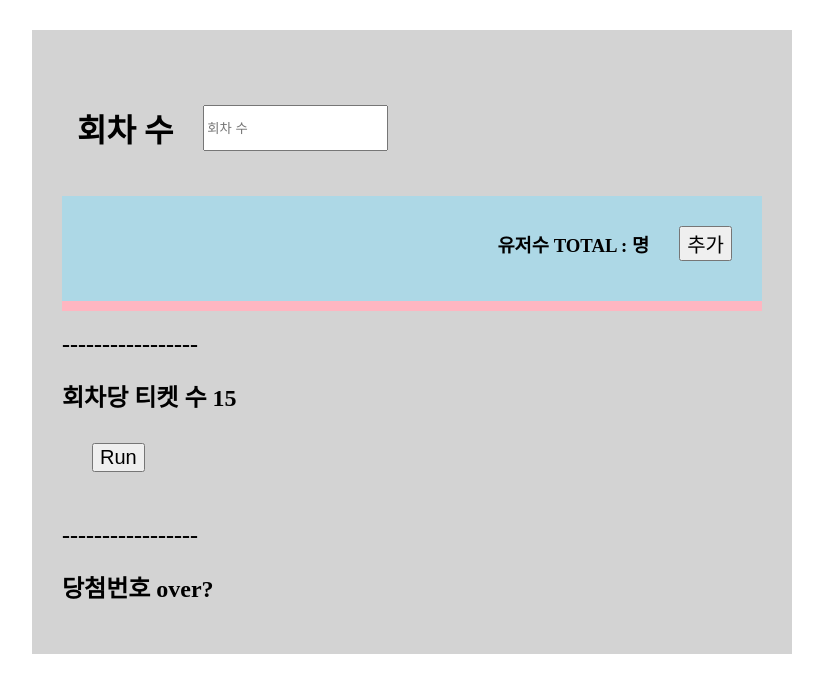
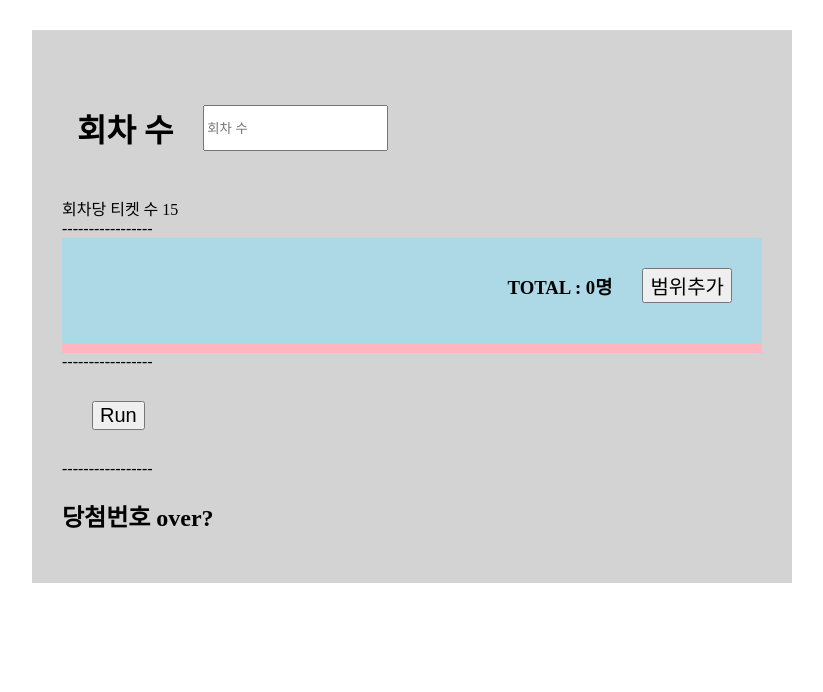
Before and after one commit to bnbnac/event, a React (Create React App) app: page / in a window 1280 px wide. Shown: the top 692 px of the page, without its empty margins (6-829 px from the left). Built offline with nearby package versions, Linux system fonts and the light colour scheme.

Commit message:
watching inputs

```diff
--- a/src/Add.js
+++ /dev/null
@@ -1,64 +0,0 @@
-import { useState } from "react";
-import styled from "styled-components";
-import { RANGE } from "./CONSTANT";
-import Range from "./Range";
-
-const Container = styled.div`
-  display: flex;
-  flex-direction: column;
-  background-color: lightblue;
-`;
-export const Btn = styled.button`
-  margin: 30px;
-  font-size: 20px;
-`;
-const Top = styled.div`
-  display: flex;
-  align-items: center;
-  justify-content: right;
-  padding-bottom: 10px;
-`;
-const Row = styled.div`
-  /* display: flex; */
-  align-items: center;
-  padding-bottom: 10px;
-  background-color: lightpink;
-`;
-const Column = styled.div`
-  display: flex;
-`;
-
-// let added = [];
-
-function Add() {
-  let [added, setAdded] = useState([]);
-
-  const handleOnClick = () => {
-    const now = Date.now();
-    setAdded([...added, now]);
-  };
-
-  return (
-    <Container>
-      <Top>
-        <h3>유저수 TOTAL : 명</h3>
-        <Btn onClick={() => handleOnClick()}>추가</Btn>
-      </Top>
-      <Row id="add">
-        {added.map((id, i) => {
-          console.log(id);
-          return (
-            <div key={id}>
-              <Column>
-                <Range></Range>
-                <Btn>x</Btn>
-              </Column>
-            </div>
-          );
-        })}
-      </Row>
-    </Container>
-  );
-}
-
-export default Add;
--- a/src/App.js
+++ b/src/App.js
@@ -1,6 +1,7 @@
+import { useState } from "react";
 import styled from "styled-components";
-import Add, { Btn } from "./Add";
-import Form from "./Form";
+import Add, { Btn } from "./components/Add";
+import Form from "./components/Form";
 
 const Container = styled.div`
   background-color: lightgray;
@@ -58,16 +59,25 @@ function App() {
     }
   };
 
+  const prerun = () => {};
+
   return (
     <Container>
-      <Form title={"회차 수"} />
-      <Add />
-      <h2>-----------------</h2>
-      <h2>
+      <form
+        onSubmit={(e) => {
+          e.preventDefault();
+        }}
+      >
+        <Form title={"회차 수"} />
         <div>회차당 티켓 수 15</div>
-        <Btn onClick={() => run()}>Run</Btn>
-      </h2>
-      <h2>-----------------</h2>
+        <div>-----------------</div>
+        <Add />
+        <div>-----------------</div>
+        <div>
+          <Btn onClick={() => prerun()}>Run</Btn>
+        </div>
+      </form>
+      <div>-----------------</div>
       <h2>당첨번호 over?</h2>
     </Container>
   );
--- a/src/CONSTANT.js
+++ /dev/null
@@ -1,2 +0,0 @@
-export const CYCLIC = "cyclic";
-export const RANGE = "range";
--- a/src/Range.js
+++ /dev/null
@@ -1,25 +0,0 @@
-import styled from "styled-components";
-import { Btn } from "./Add";
-
-const Container = styled.div`
-  /* display: flex; */
-  padding: 15px;
-  /* justify-content: space-between; */
-  align-items: center;
-`;
-const Row = styled.div``;
-function Range() {
-  return (
-    <Container>
-      <Row>
-        betting range
-        <input></input>~<input></input>
-      </Row>
-      <Row>
-        population<input></input>
-      </Row>
-    </Container>
-  );
-}
-
-export default Range;
--- /dev/null
+++ b/src/components/Add.js
@@ -0,0 +1,89 @@
+import { useEffect, useState } from "react";
+import styled from "styled-components";
+import Range from "./Range";
+
+const Container = styled.div`
+  display: flex;
+  flex-direction: column;
+  background-color: lightblue;
+`;
+export const Btn = styled.button`
+  margin: 30px;
+  font-size: 20px;
+`;
+const Top = styled.div`
+  display: flex;
+  align-items: center;
+  justify-content: right;
+  padding-bottom: 10px;
+`;
+const Row = styled.div`
+  /* display: flex; */
+  align-items: center;
+  padding-bottom: 10px;
+  background-color: lightpink;
+`;
+const Column = styled.div`
+  display: flex;
+`;
+
+// let added = [];
+
+function Add() {
+  let [added, setAdded] = useState([]);
+
+  const [range, setRange] = useState({});
+
+  const handleAdd = () => {
+    const now = Date.now();
+    const nowString = now.toString();
+    setAdded([...added, now]);
+    setRange({ ...range, [nowString]: { low: 0, high: 9999999, popul: 0 } });
+  };
+  const handleDelete = (e) => {
+    const tar = e.target.parentElement.id;
+    const deletedAdded = [...added];
+    const index = deletedAdded.indexOf(parseInt(tar));
+    if (index !== -1) {
+      deletedAdded.splice(index, 1);
+    }
+    setAdded(deletedAdded);
+
+    const deletedRange = { ...range };
+    delete deletedRange[tar];
+    setRange(deletedRange);
+  };
+
+  const [total, setTotal] = useState(0);
+  let sum = 0;
+  useEffect(() => {
+    sum = 0;
+    added.map((e) => {
+      sum += parseInt(range[e].popul);
+      setTotal(sum);
+    });
+  }, [range]);
+
+  return (
+    <Container>
+      <Top>
+        <h3>TOTAL : {total}명</h3>
+        <Btn onClick={() => handleAdd()}>범위추가</Btn>
+      </Top>
+      <Row id="add">
+        {added.map((el) => {
+          return (
+            <div key={el}>
+              <Column id={el}>
+                <Range setRange={setRange} el={el} range={range}></Range>
+                <Btn onClick={(event) => handleDelete(event)}>x</Btn>
+              </Column>
+            </div>
+          );
+        })}
+      </Row>
+    </Container>
+  );
+}
+
+export default Add;
--- a/src/Form.js
+++ b/src/components/Form.js
@@ -1,5 +1,4 @@
 import styled from "styled-components";
-import { CYCLIC } from "./CONSTANT";
 
 const Container = styled.div`
   display: flex;
@@ -19,7 +18,7 @@ function Form({ title }) {
       <h1>{title}</h1>
       <Input
         placeholder={title}
-        onChange={(e) => localStorage.setItem(CYCLIC, e.target.value)}
+        onChange={(e) => localStorage.setItem("cyclic", e.target.value)}
       />
     </Container>
   );
--- /dev/null
+++ b/src/components/Range.js
@@ -0,0 +1,55 @@
+import styled from "styled-components";
+
+const Container = styled.div`
+  /* display: flex; */
+  padding: 15px;
+  /* justify-content: space-between; */
+  align-items: center;
+`;
+const Row = styled.div``;
+const Input = styled.input`
+  margin: 5px;
+  width: 130px;
+  font-size: 12px;
+`;
+
+function Range({ setRange, el, range }) {
+  const low = (event) => {
+    const val = event.target.value;
+    setRange((prev) => ({ ...prev, [el]: { ...prev[el], low: val } }));
+    console.log(range);
+  };
+  const high = (event) => {
+    const val = event.target.value;
+    setRange((prev) => ({ ...prev, [el]: { ...prev[el], high: val } }));
+    console.log(range);
+  };
+  const pop = (event) => {
+    const val = event.target.value;
+    setRange((prev) => ({ ...prev, [el]: { ...prev[el], popul: val } }));
+    console.log(range);
+  };
+
+  return (
+    <Container>
+      <Row>
+        betting range
+        <Input
+          placeholder="n 이상(default 0)"
+          onChange={(event) => low(event)}
+        ></Input>
+        ~
+        <Input
+          placeholder="m 이하(default 9999999)"
+          onChange={(event) => high(event)}
+        ></Input>
+      </Row>
+      <Row>
+        population
+        <Input onChange={(event) => pop(event)}></Input>
+      </Row>
+    </Container>
+  );
+}
+
+export default Range;
```
